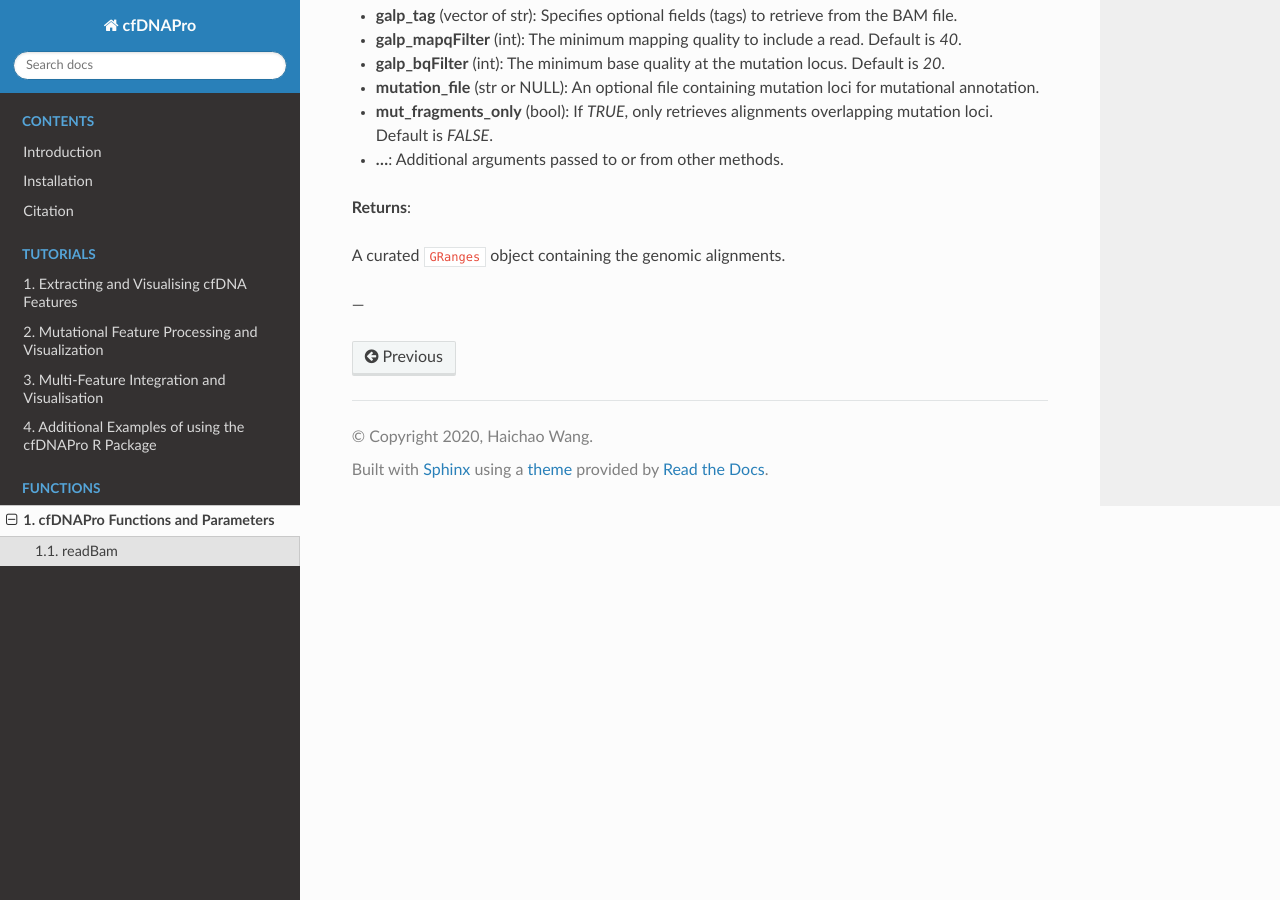
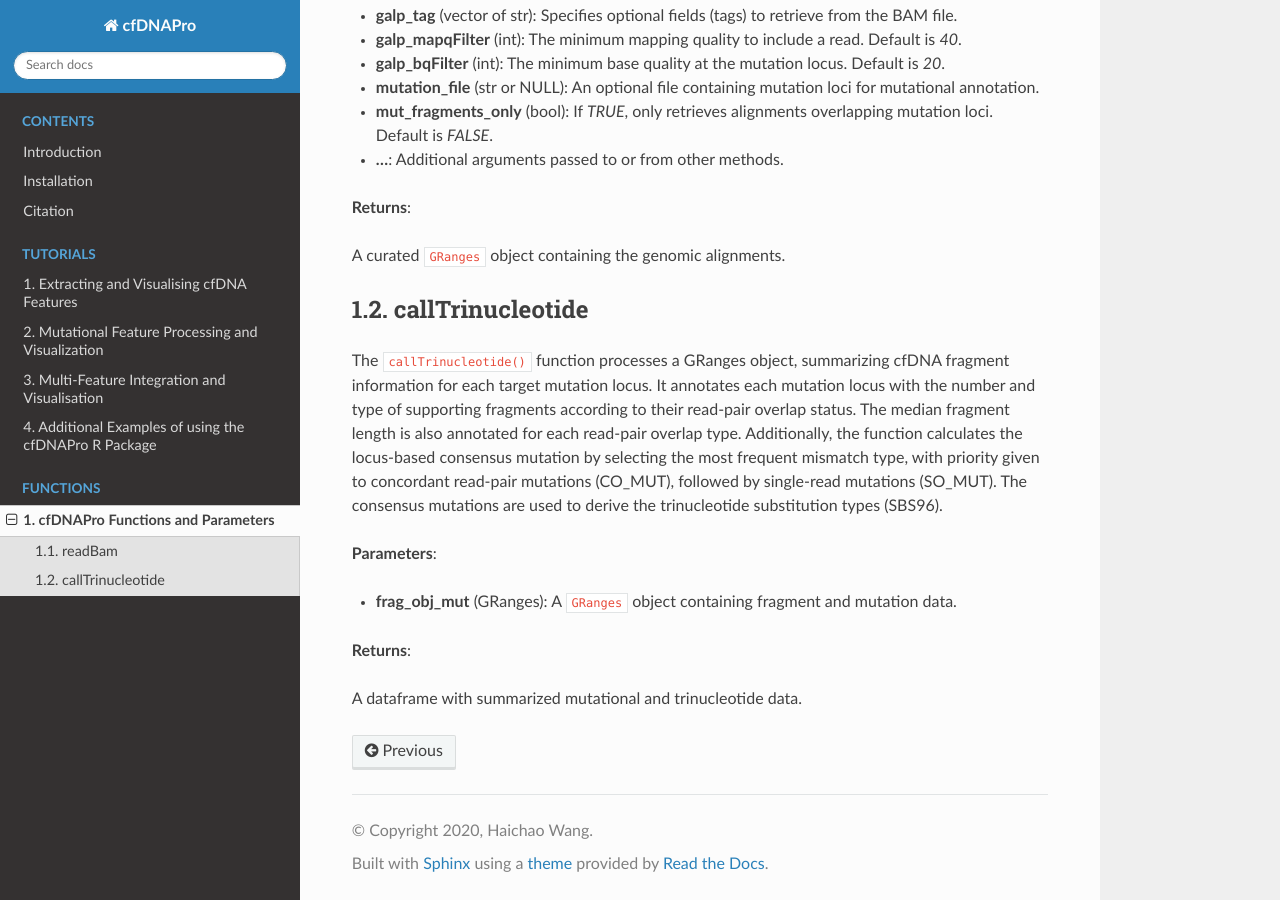
Before and after one commit to hw538/docs-cfdnapro, a Sphinx documentation site: the page built from docs/functions/cfdnapro_functions.rst, in a window 1280 px wide and 900 px high, scrolled down 720 px. Built offline with Sphinx 7.4.7 and the Read the Docs theme 3.1.0, drawn with Linux system fonts in a browser that asks for light colours.

Commit message:
Update cfdnapro_functions.rst

```diff
--- a/docs/functions/cfdnapro_functions.rst
+++ b/docs/functions/cfdnapro_functions.rst
@@ -30,4 +30,15 @@ The ``readBam()`` function reads a BAM file and returns a curated ``GRanges`` ob
 
 A curated ``GRanges`` object containing the genomic alignments.
 
----
+callTrinucleotide
+-----------------
+
+The ``callTrinucleotide()`` function processes a GRanges object, summarizing cfDNA fragment information for each target mutation locus. It annotates each mutation locus with the number and type of supporting fragments according to their read-pair overlap status. The median fragment length is also annotated for each read-pair overlap type. Additionally, the function calculates the locus-based consensus mutation by selecting the most frequent mismatch type, with priority given to concordant read-pair mutations (CO_MUT), followed by single-read mutations (SO_MUT). The consensus mutations are used to derive the trinucleotide substitution types (SBS96).
+
+**Parameters**:
+
+- **frag_obj_mut** (GRanges): A ``GRanges`` object containing fragment and mutation data.
+
+**Returns**:
+
+A dataframe with summarized mutational and trinucleotide data.
```
